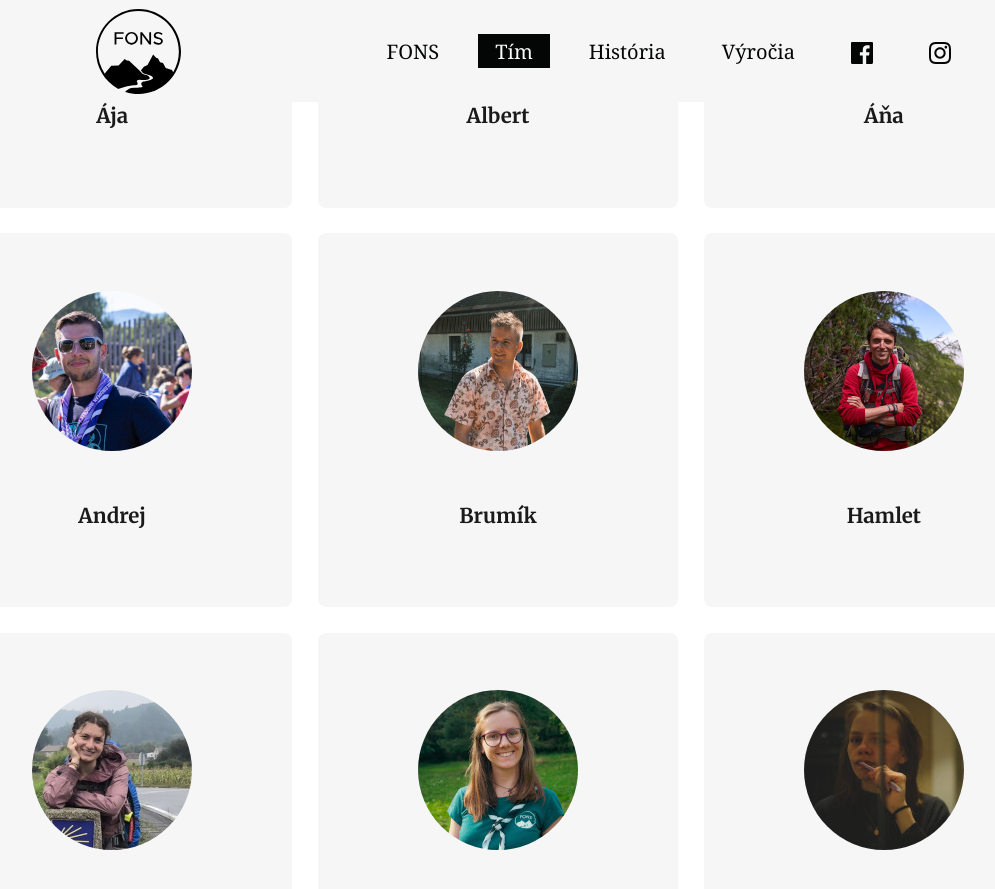
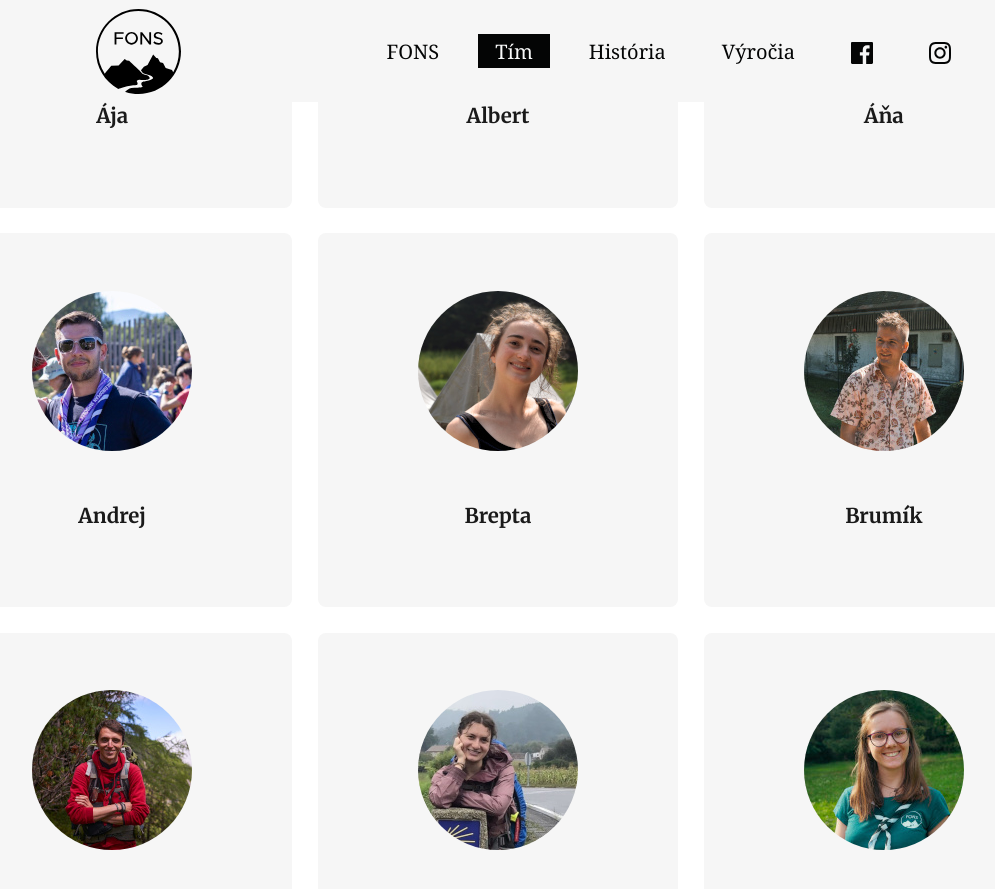
Before and after one commit to fonssk/fonssk.github.io, a Jekyll site: the page built from tim.md, in a window 1280 px wide and 900 px high, scrolled down 583 px. Shown: the top 889 px of the window, without its empty margins (142-1137 px from the left). Built offline with Jekyll 4.4.1, drawn with Linux system fonts in a browser that asks for light colours.

Commit message:
Add Brepta

```diff
--- a/tim.md
+++ b/tim.md
@@ -47,6 +47,18 @@ feature_image: "/assets/images/tim/cover.jpg"
     #coffeeinmyveins
     #friendnomatterwhat
     #nedeľnánedeľalover" %}
+
+  {% include instructor-item.html
+    image="/assets/images/tim/brepta.jpg"
+    name="Brepta"
+    description="Brepta pôsobí ako spontánna a smiechom oplývajúca deva. Ale nenechajte sa oklamať prvým dojmom – pod kučeravými vlasmi sa skrýva inkarnovaná duša Rakúsko-Uhorskej komtesy, ktorá s vami bude zanietene diskutovať o klasickej hudbe či literárnom umení. Jej rozhľad môžete pocítiť aj pri diskusiách o kurióznych medicínskych diagnózach či pri hlbokých debatách na poli etiky. Jej empatia zaručuje, že sa z diskusie nikdy nestane hádka, a tiež to, že vás vždy rada vypočuje a - ak treba - s presnosťou chirurga skvele poradí. A hoci anime neholduje, nové zručnosti zbiera ako Ash pokémonov – od háčkovanie po programovanie. Každopádne, nech už s Breptou preberáte čokoľvek, po rozhovore s ňou odchádzate s úsmevom - a možno aj s novou tabuľkou v Exceli.
+    ====
+    #SpotifyListeningAge79
+    #dajtemiproblémajavámnaňvytvorímtabuľku
+    #materinskýjazykMaďarčina
+    #chaostamer
+    #systemmaker
+    #hrádzavpotokubuilder " %}
 
   {% include instructor-item.html
     image="/assets/images/tim/brumik.jpg"
```
Also changed, not shown: assets/images/tim/brepta.jpg (added).
